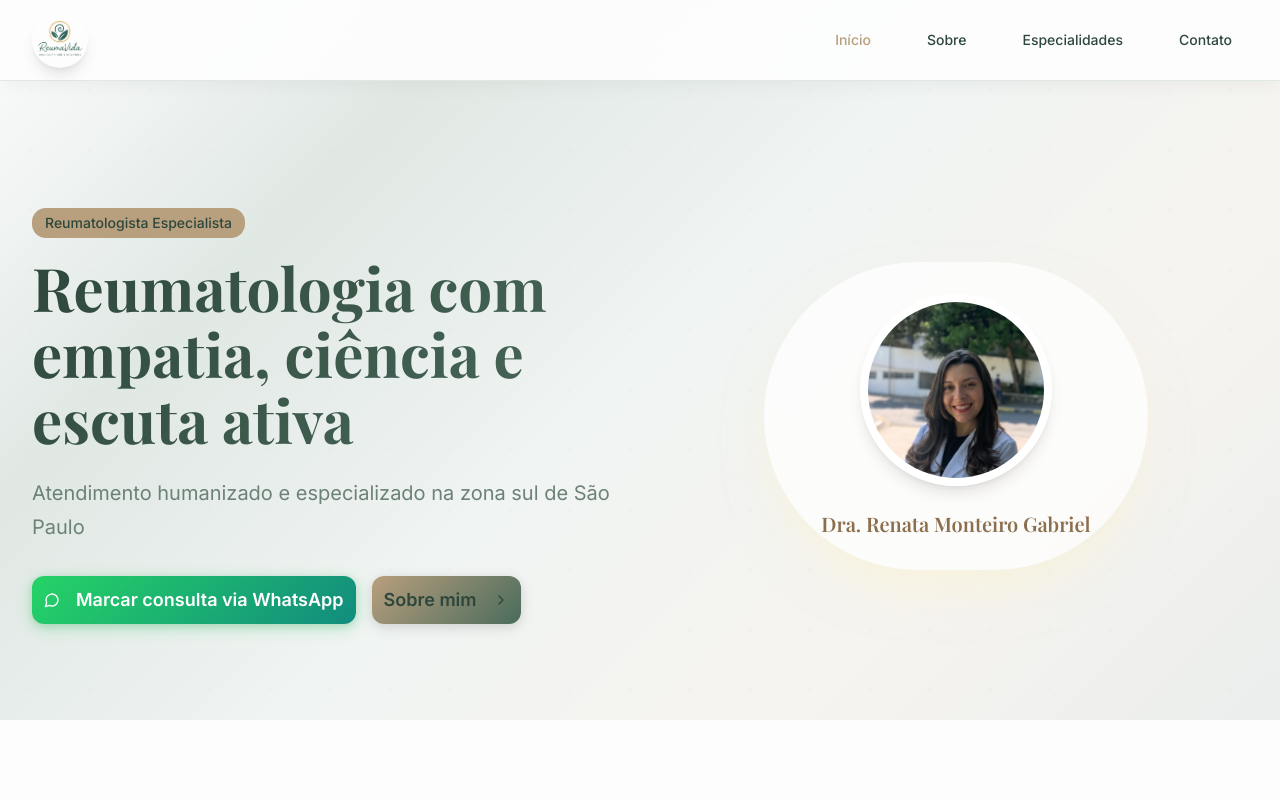
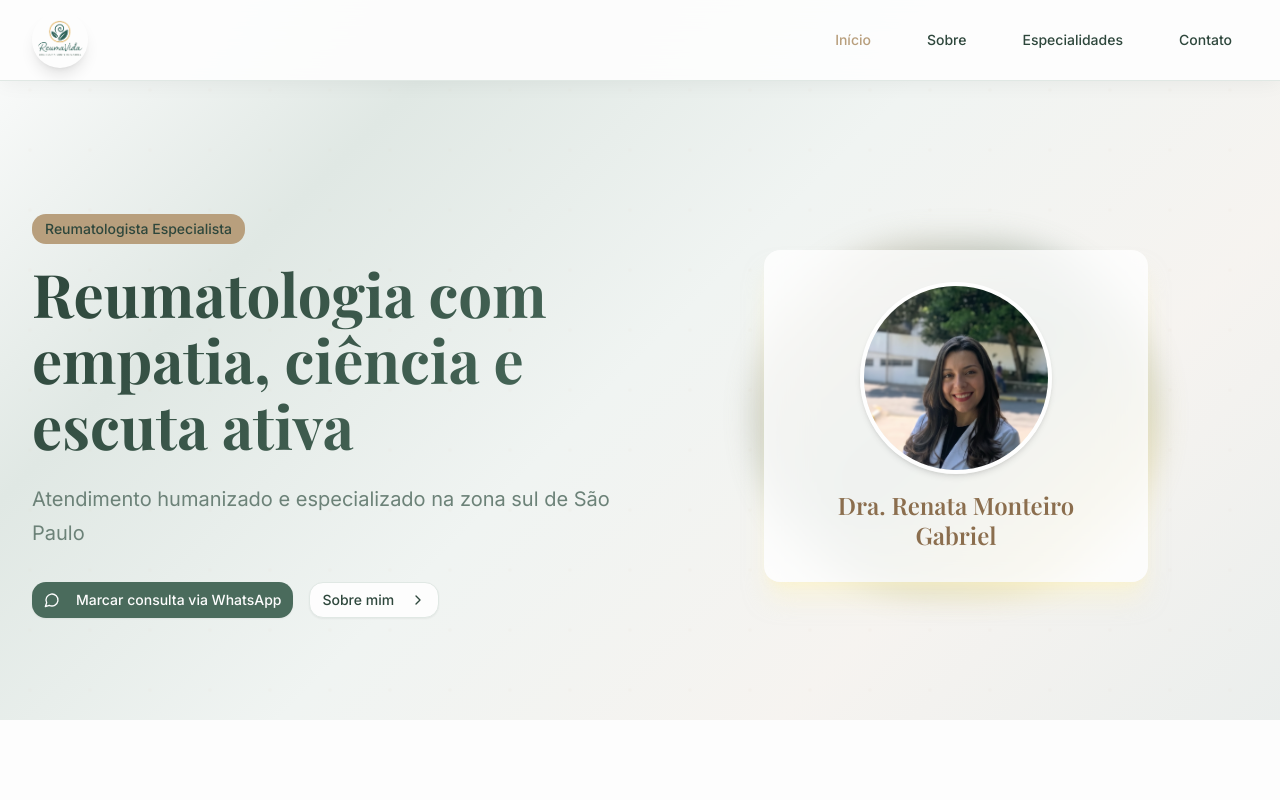
Before and after one commit to RicardoReisDev/dra-renata, a React (Vite) app: page / in a window 1280 px wide. Shown: the top 800 px of the page. Built offline with nearby package versions, Linux system fonts and the light colour scheme.

Commit message:
Adiciona todos os arquivos do site da Dra Renata

```diff
--- a/src/App.jsx
+++ b/src/App.jsx
@@ -1,4 +1,3 @@
-// App.jsx
 import React, { useState, useEffect } from 'react'
 import { Button } from '@/components/ui/button.jsx'
 import { Card, CardContent, CardDescription, CardHeader, CardTitle } from '@/components/ui/card.jsx'
@@ -14,7 +13,8 @@ import {
   ChevronRight,
   Menu,
   X,
-  MessageCircle
+  MessageCircle,
+  BrainCircuit // Ícone novo para Ciência
 } from 'lucide-react'
 import './App.css'
 
@@ -25,10 +25,8 @@ function App() {
   const [isMenuOpen, setIsMenuOpen] = useState(false)
   const [activeSection, setActiveSection] = useState('home')
 
-  // Altura aproximada da navbar fixa (ajuste se mudar a altura)
   const NAV_HEIGHT = 80
 
-  // Atualiza seção ativa conforme o scroll
   useEffect(() => {
     const handleScroll = () => {
       const sections = ['home', 'about', 'specialties', 'contact']
@@ -52,7 +50,6 @@ function App() {
     return () => window.removeEventListener('scroll', handleScroll)
   }, [])
 
-  // Evita "vazamento" (scroll do body) quando o menu mobile está aberto
   useEffect(() => {
     const { style } = document.body
     if (isMenuOpen) {
@@ -63,7 +60,6 @@ function App() {
     return () => { style.overflow = '' }
   }, [isMenuOpen])
 
-  // Fecha menu se aumentar pra desktop
   useEffect(() => {
     const onResize = () => {
       if (window.innerWidth >= 768 && isMenuOpen) setIsMenuOpen(false)
@@ -80,6 +76,13 @@ function App() {
       setActiveSection(sectionId)
     }
     setIsMenuOpen(false)
+  }
+
+  const openWhatsApp = (message = '') => {
+    const phone = '5511948818047'
+    const encodedMessage = encodeURIComponent(message)
+    const url = `https://wa.me/${phone}?text=${encodedMessage}`
+    window.open(url, '_blank', 'noopener,noreferrer' )
   }
 
   const specialties = [
@@ -115,12 +118,10 @@ function App() {
       <nav className="fixed top-0 left-0 right-0 nav-container z-50">
         <div className="max-w-7xl mx-auto px-4 sm:px-6 lg:px-8">
           <div className="flex justify-between items-center h-16 md:h-20">
-            {/* LOGO */}
             <div className="flex items-center space-x-3">
               <img src={logo} alt="ReumaVida" className="w-12 h-12 md:w-14 md:h-14 rounded-full shadow-lg" />
             </div>
 
-            {/* Desktop Navigation */}
             <div className="hidden md:flex items-center space-x-2 sm:space-x-6">
               {[
                 { id: 'home', label: 'Início' },
@@ -141,7 +142,6 @@ function App() {
               ))}
             </div>
 
-            {/* Mobile menu button */}
             <div className="md:hidden">
               <button
                 onClick={() => setIsMenuOpen(!isMenuOpen)}
@@ -155,7 +155,6 @@ function App() {
           </div>
         </div>
 
-        {/* Mobile Navigation */}
         {isMenuOpen && (
           <div
             className="md:hidden bg-background/95 backdrop-blur-sm border-t border-border absolute left-0 right-0 top-full"
@@ -197,38 +196,37 @@ function App() {
                 Atendimento humanizado e especializado na zona sul de São Paulo
               </p>
             <div className="flex flex-col sm:flex-row gap-4">
-                <Button
-                  className="whatsapp-button text-base sm:text-lg px-6 sm:px-8 py-5 sm:py-6"
-                  onClick={() => window.open('https://wa.me/5511948818047', '_blank', 'noopener,noreferrer')}
-                >
-                  <MessageCircle className="w-5 h-5 mr-2" aria-hidden="true" />
+                <Button className="btn-whatsapp" onClick={() => openWhatsApp('Olá, gostaria de marcar uma consulta.')}>
+                  <MessageCircle className="w-5 h-5 mr-2" />
                   Marcar consulta via WhatsApp
                 </Button>
-                <Button
-                  className="elegant-button text-base sm:text-lg px-6 sm:px-8 py-5 sm:py-6"
-                  onClick={() => scrollToSection('about')}
-                >
-                  Sobre mim
-                  <ChevronRight className="w-5 h-5 ml-2" aria-hidden="true" />
+                <Button variant="outline" className="btn-secondary" onClick={() => scrollToSection('about')}>
+                  Sobre mim <ChevronRight className="w-4 h-4 ml-2" />
                 </Button>
               </div>
             </div>
 
        <div className="slide-in-right flex justify-center p-4 sm:p-6 relative">
-              {/* Card de Perfil com ajustes responsivos para não vazar */}
+  <div className="relative group">
+    {/* Glow suave */}
+    <div className="absolute -inset-2 bg-gradient-to-br from-accent via-primary to-amber-300 rounded-full blur-lg opacity-40 group-hover:opacity-60 transition duration-500"></div>
+
+    {/* Card da Foto */}
     <div
       className="
-                  motion-safe:floating-animation
+        relative
         flex flex-col items-center text-center
-                  relative z-10
-                  p-6 sm:p-8 w-full max-w-xs sm:max-w-sm
-                  rounded-3xl sm:rounded-full
-                  bg-white/70 backdrop-blur-sm
-                  shadow-2xl shadow-amber-100/50
-                  transition-all duration-300 ease-in-out
-                  hover:shadow-amber-100/70 hover:-translate-y-[2px] hover:scale-[1.01]
+        z-10
+        p-6 sm:p-8
+        w-full max-w-xs sm:max-w-sm
+        rounded-2xl
+        bg-white/80 backdrop-blur-xl
+        shadow-xl shadow-amber-100/50
+        transition-all duration-500 ease-in-out
+        hover:shadow-amber-200/70
       "
     >
+      {/* Imagem */}
       <img
         src="/renata.png"
         alt="Foto da Dra. Renata Monteiro"
@@ -236,17 +234,18 @@ function App() {
           w-32 h-32 sm:w-40 sm:h-40 md:w-48 md:h-48
           mb-4 mx-auto
           rounded-full object-cover
-                    border-8 border-white shadow-lg
+          border-4 border-white/90 shadow-md
         "
       />
-                <div className="text-center mt-2">
+
+      {/* Nome */}
       <h3
         className="
-                      text-base sm:text-lg lg:text-xl
+          text-lg sm:text-xl lg:text-2xl
           font-semibold
           text-[#8B6E4E]
-                      leading-snug break-words
-                      max-w-[12rem] sm:max-w-[16rem] md:max-w-[20rem] mx-auto
+          leading-tight
+          max-w-[14rem] sm:max-w-[18rem] md:max-w-[22rem] mx-auto
         "
       >
         Dra. Renata Monteiro Gabriel
@@ -254,6 +253,7 @@ function App() {
     </div>
   </div>
 </div>
+
           </div>
         </div>
       </section>
@@ -269,7 +269,6 @@ function App() {
           </div>
 
           <div className="grid lg:grid-cols-2 gap-10 md:gap-12 items-start">
-            {/* Texto principal */}
             <div className="fade-in">
               <div className="info-card">
                 <div className="flex flex-col items-center lg:items-start mb-6">
@@ -300,7 +299,6 @@ function App() {
               </div>
             </div>
 
-            {/* Cards informativos */}
             <div className="fade-in">
               <div className="grid grid-cols-1 sm:grid-cols-2 gap-6 auto-rows-fr">
                 <Card className="section-card p-6 text-center h-full hover:shadow-lg hover:-translate-y-1 transition">
@@ -329,8 +327,7 @@ function App() {
                       <Heart className="w-7 h-7" aria-hidden="true" />
                     </div>
                     <h4 className="font-bold text-foreground mb-2">Abordagem</h4>
-                    <p className="text-sm text-muted-foreground">Empatia e escuta ativa</p>
-                  </CardContent>
+                    <p className="text-sm text-muted-foreground">Empatia e escuta ativa</p>                  </CardContent>
                 </Card>
 
                 <Card className="section-card p-6 text-center h-full hover:shadow-lg hover:-translate-y-1 transition">
@@ -363,7 +360,7 @@ function App() {
 
           <div className="grid md:grid-cols-2 xl:grid-cols-3 gap-6 md:gap-8">
             {specialties.map((specialty, index) => (
-              <Card key={index} className="section-card h-full flex flex-col fade-in">
+              <Card key={index} className="section-card h-full flex flex-col fade-in hover:border-accent transition-all duration-300 hover:shadow-xl hover:-translate-y-2">
                 <CardHeader>
                   <div className="flex items-center space-x-4">
                     <div className="specialty-icon">
@@ -390,8 +387,8 @@ function App() {
                     </ul>
                   </div>
                   <Button
-                    className="mt-4 w-full whatsapp-button"
-                    onClick={() => window.open('https://wa.me/5511948818047', '_blank', 'noopener,noreferrer')}
+                    className="mt-auto pt-4 w-full whatsapp-button"
+                    onClick={() => openWhatsApp(`Olá, gostaria de agendar uma consulta sobre ${specialty.title}.`)}
                   >
                     <MessageCircle className="w-4 h-4 mr-2" aria-hidden="true" />
                     Agendar consulta
@@ -413,9 +410,7 @@ function App() {
             <div className="section-divider"></div>
           </div>
 
-        {/* Cards iguais em altura */}
           <div className="grid lg:grid-cols-2 gap-6 sm:gap-8 md:gap-12 items-stretch">
-  {/* Card: Informações de Contato */}
             <Card className="section-card p-4 sm:p-6 md:p-8 h-full">
               <CardHeader>
                 <CardTitle className="text-xl sm:text-2xl text-foreground mb-4 sm:mb-6">
@@ -428,16 +423,26 @@ function App() {
                   <div>
                     <h4 className="font-semibold text-foreground">Endereço</h4>
                     <p className="text-sm sm:text-base text-muted-foreground">
-            Avenida Adolfo Pinheiro, n°1000<br />
-            Conjunto 31 - Santo Amaro<br />
+                      Avenida Adolfo Pinheiro, n°1000
+
+                      Conjunto 31 - Santo Amaro
+
                       São Paulo - SP
                     </p>
                   </div>
                 </div>
-      {/* ...outros itens */}
+                <div className="flex items-start space-x-3 sm:space-x-4">
+                  <Clock className="w-5 h-5 sm:w-6 sm:h-6 text-accent mt-1 flex-shrink-0" aria-hidden="true" />
+                  <div>
+                    <h4 className="font-semibold text-foreground">Horário de Atendimento</h4>
+                    <p className="text-sm sm:text-base text-muted-foreground">
+                      Segunda a Sexta: 9:00 - 18:00
+                    </p>
+                  </div>
+                </div>
                 <Button
                   className="w-full whatsapp-button text-base sm:text-lg py-4 sm:py-5 mt-4"
-        onClick={() => window.open('https://wa.me/5511948818047', '_blank', 'noopener,noreferrer')}
+                  onClick={() => openWhatsApp('Olá, gostaria de entrar em contato.')}
                 >
                   <MessageCircle className="w-5 h-5 mr-2" aria-hidden="true" />
                   Entrar em contato via WhatsApp
@@ -445,7 +450,6 @@ function App() {
               </CardContent>
             </Card>
 
-  {/* Card: Minha Abordagem */}
             <Card className="section-card p-4 sm:p-6 md:p-8 h-full">
               <CardHeader>
                 <CardTitle className="text-xl sm:text-2xl text-foreground mb-4 sm:mb-6">
@@ -454,25 +458,30 @@ function App() {
               </CardHeader>
               <CardContent className="space-y-3 sm:space-y-4">
                 <p className="text-sm sm:text-base text-muted-foreground leading-relaxed">
-        Acredito que o cuidado em Reumatologia vai além da prescrição...
+                  Acredito que o cuidado em Reumatologia vai além da prescrição. Envolve escuta, acolhimento e uma parceria genuína com cada paciente para construir um plano de tratamento individualizado.
                 </p>
                 <p className="text-sm sm:text-base text-muted-foreground leading-relaxed">
-        Meu compromisso é oferecer um atendimento de qualidade...
+                  Meu compromisso é oferecer um atendimento de qualidade, baseado em evidências científicas e, acima de tudo, humano.
                 </p>
-      <div className="grid grid-cols-1 sm:grid-cols-3 gap-3 sm:gap-4 mt-6 sm:mt-8">
-        <div className="text-center p-3 sm:p-4 bg-accent/10 rounded-lg">
+                <div className="grid grid-cols-3 gap-3 sm:gap-4 mt-6 sm:mt-8">
+                  <div className="approach-item text-center p-3 sm:p-4 bg-accent/10 rounded-lg">
                     <Heart className="w-6 h-6 sm:w-8 sm:h-8 text-accent mx-auto mb-2" aria-hidden="true" />
                     <h5 className="font-semibold text-foreground text-sm sm:text-base">Empatia</h5>
                   </div>
-        {/* ...outros ícones */}
+                  <div className="approach-item text-center p-3 sm:p-4 bg-accent/10 rounded-lg">
+                    <BrainCircuit className="w-6 h-6 sm:w-8 sm:h-8 text-accent mx-auto mb-2" aria-hidden="true" />
+                    <h5 className="font-semibold text-foreground text-sm sm:text-base">Ciência</h5>
+                  </div>
+                  <div className="approach-item text-center p-3 sm:p-4 bg-accent/10 rounded-lg">
+                    <Stethoscope className="w-6 h-6 sm:w-8 sm:h-8 text-accent mx-auto mb-2" aria-hidden="true" />
+                    <h5 className="font-semibold text-foreground text-sm sm:text-base">Cuidado</h5>
+                  </div>
                 </div>
               </CardContent>
             </Card>
           </div>
-
         </div>
 
-        {/* Mapa Google */}
         <div className="mt-12 md:mt-16 max-w-7xl mx-auto px-4 sm:px-6 lg:px-8 fade-in">
           <h3 className="text-2xl font-bold text-center mb-6">Como chegar</h3>
           <div
```
Also changed, not shown: src/App.css (+4 -5 lines). Lines whose indentation alone changed are shown as unchanged.
